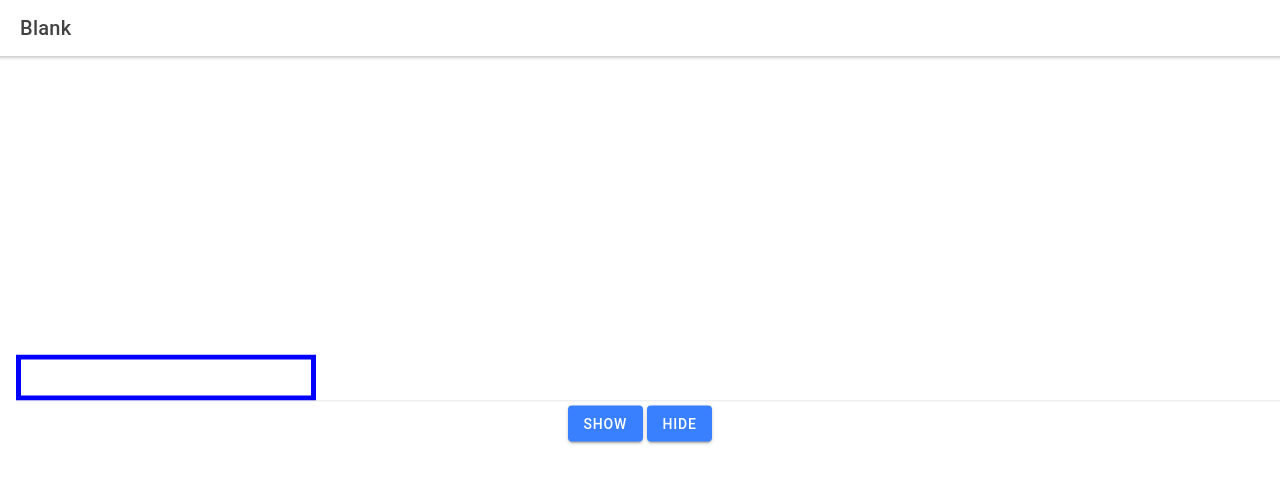
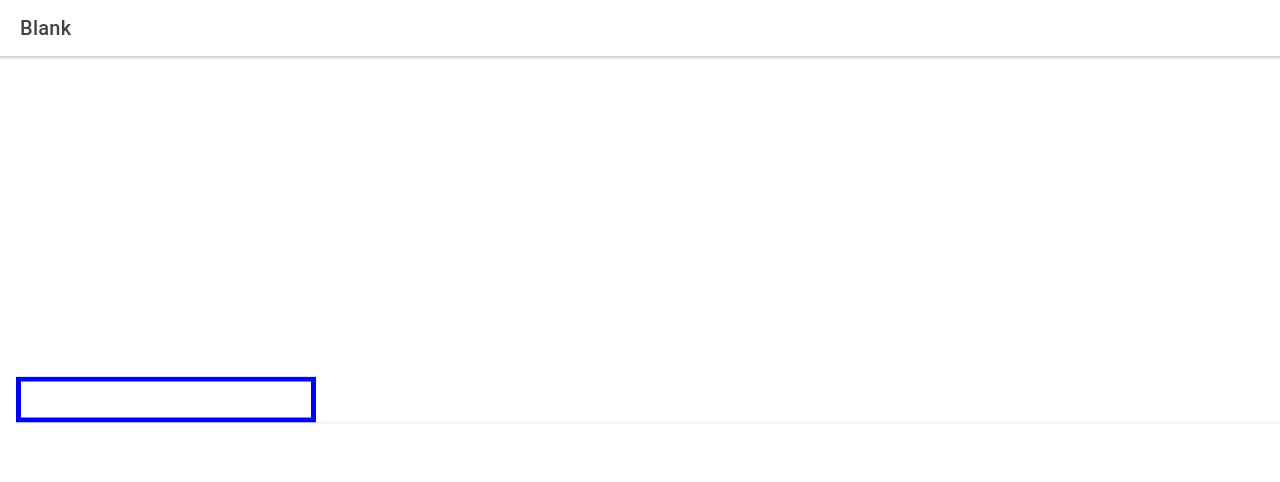
Before and after one commit to jdsmith104/pay-gap-search, a React (Create React App) app in the folder App/: page /home in a window 1280 px wide. Shown: the top 482 px of the page. Built offline with nearby package versions, Linux system fonts and the light colour scheme.

Commit message:
Updated component to remove redundant code

```diff
--- a/App/src/components/SuggestedSearchBar.tsx
+++ b/App/src/components/SuggestedSearchBar.tsx
@@ -1,22 +1,12 @@
 import './SuggestedSearchBar.css';
 import React, { useState } from 'react';
 import {
-  IonButton,
   IonInput,
   IonItem,
   IonLabel,
   IonList,
   IonListHeader,
 } from '@ionic/react';
-
-class Toggler {
-  #setShow: (show: boolean) => any;
-
-  constructor(show: boolean, callback: (show: boolean) => any) {
-    this.#setShow = callback;
-    this.#setShow(show);
-  }
-}
 
 const SuggestedSearchBar = function SuggestedSearchBar() {
   const [show, setShow] = useState(false);
@@ -34,14 +24,6 @@ const SuggestedSearchBar = function SuggestedSearchBar() {
     }
   }
 
-  function handleHide() {
-    setShow(false);
-  }
-
-  function handleShow() {
-    setShow(true);
-  }
-
   return (
     <div className="container">
       <IonList>
@@ -54,20 +36,6 @@ const SuggestedSearchBar = function SuggestedSearchBar() {
             }}
           />
         </IonListHeader>
-        <IonButton
-          onClick={() => {
-            handleShow();
-          }}
-        >
-          Show
-        </IonButton>
-        <IonButton
-          onClick={() => {
-            handleHide();
-          }}
-        >
-          Hide
-        </IonButton>
         {show && (
           <div>
             <IonItem>
```
